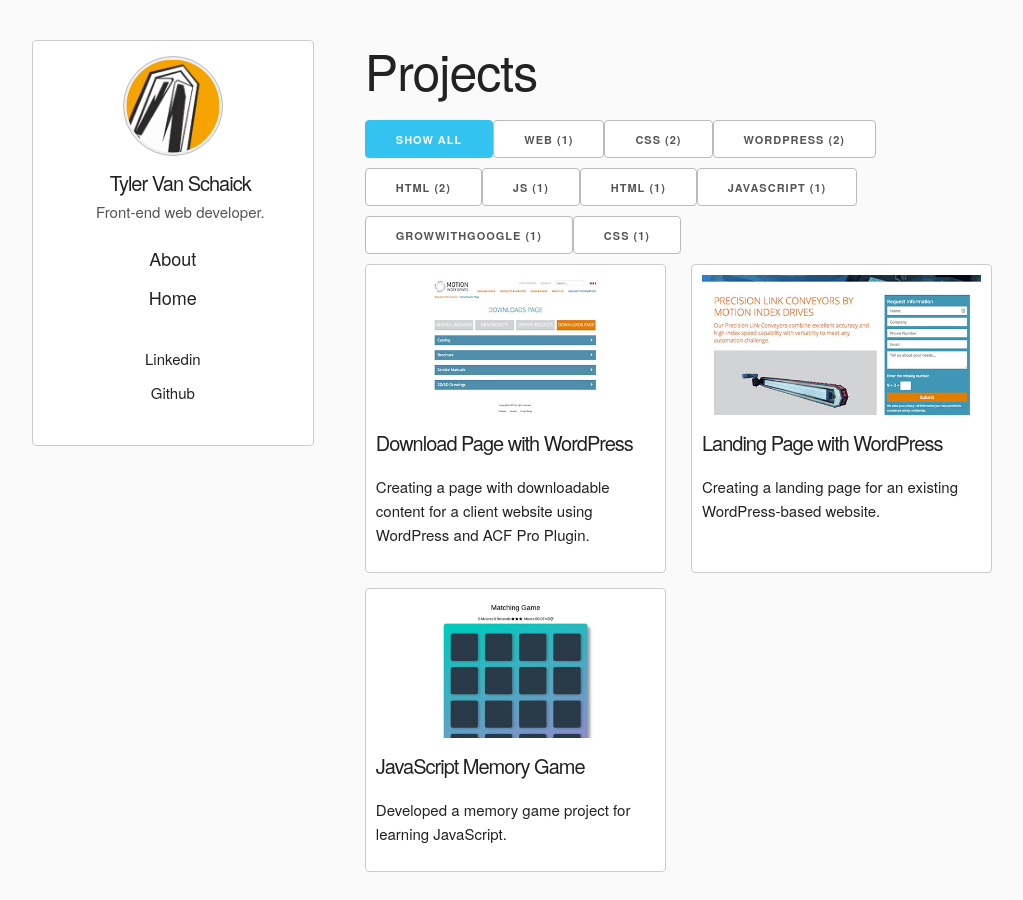
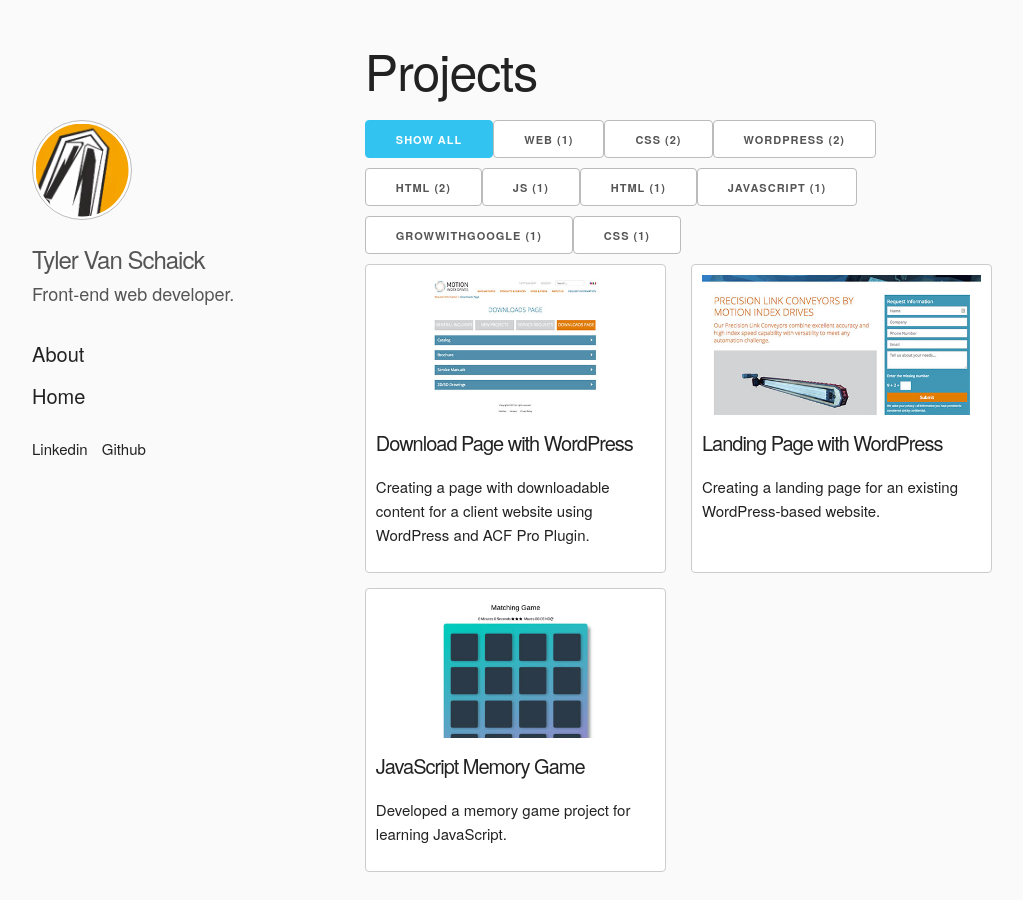
Before and after one commit to tyler-vs/tyler-vs.github.io, a Jekyll site: the page built from index.html, in a window 1280 px wide. Shown: the whole page, without its empty margins (128-1151 px from the left). Built offline with Jekyll 4.4.1, drawn with Linux system fonts in a browser that asks for light colours; nearby versions of some CDN libraries.

Commit message:
feat: fix sidebar and main css

```diff
--- a/_includes/sidebar.html
+++ b/_includes/sidebar.html
@@ -1,13 +1,18 @@
 <header class="three columns site-sidebar">
-  <a class="site-info" href="{{site.baseurl}}/index.html" title="{{site.title}}">
+  <div class="site-sidebar-inner">
+
+  <div class="side-sidebar-module side-sidebar-module--info">
+    <a href="{{site.baseurl}}/index.html" title="{{site.title}}">
       <img class="site-logo" src="{{site.baseurl}}/img/logo.jpg" alt="">
       <div class="site-logo-inner">
         <h1 class="site-title">{{site.title}}</h1>
         <p class="site-tagline">{{site.description}}</p>
       </div>
     </a>
+  </div>
 
-  <ul class="site-links">
+  <nav class="site-sidebar-module site-sidebar-module--menu">
+    <ul>
       {% comment %}
       Generate the site's navigation by assigning all of the
       sites available pages into a variable and then looping
@@ -30,8 +35,8 @@
           Add conditional to add a class when current page.
           {% endcomment %}
 
-        <li class="{% if page.url == node.url %}current{% endif %}">
-          <a href="{{node.url}}" class="nav__link">
+          <li class="site-nav-item {% if page.url == node.url %}site-nav-item--current{% endif %}">
+            <a class="site-nav-link" href="{{node.url}}">
               {{node.title}}
             </a>
           </li>
@@ -39,12 +44,17 @@
           {% endif %}
         {% endif %}
       {% endfor %}
-  </ul><!-- /.site-links -->
+    </ul>
+  </nav>
 
-  <ul class="site-links site-links__social">
+  <nav class="site-sidebar-module site-sidebar-module--social">
+    <ul>
       {% for social_account in site.social_accounts %}
-      <li><a href="{{social_account[1]}}" target="_blank">{{social_account[0] | capitalize}}</a></li>
+        <li class="site-nav-item">
+          <a class="site-nav-link" href="{{social_account[1]}}" target="_blank">{{social_account[0] | capitalize}}</a>
+        </li>
       {% endfor %}
-  </ul><!-- /.site-links -->
-
+    </ul>
+  </nav>
+  </div>
 </header><!-- /.site-sidebar -->
--- a/css/main.css
+++ b/css/main.css
@@ -138,8 +138,15 @@ button,
 
 /* Add spacing to top */
 .site {
-  margin-top: 4rem;
+  margin-top: 1rem;
 }
+
+@media (min-width: 550px) {
+  .site {
+    margin-top: 4rem;
+  }
+}
+
 
 
 /*
@@ -147,130 +154,119 @@ button,
  */
 
 .site-sidebar {
-  display: flex;
-  flex-direction: column;
-  align-items: center;
-  justify-content: space-between;
-
-
-  padding: 1.5rem .5rem .5rem;
-  margin-bottom: 1.5rem;
-
-  text-align: center;
-  background: #fff;
-  border: 1px solid #ccc;
-  border-radius: 4px;
+  margin-top: 2rem;
 }
-
-/* On tablet and larger, fix the left sidebar position. */
 @media (min-width: 550px) {
   .site-sidebar {
     position: fixed;
-    align-items: space-between;
+    margin-top: 8rem;
   }
 }
 
-/* Remove underline on hover state for sidebar links. */
-.site-sidebar a:hover {
+/*
+ * Sidebar info
+ */
+
+.side-sidebar-module.side-sidebar-module--info {
+  display: flex;
+  justify-content: center;
+  margin-bottom: 2.5rem;
+}
+
+.side-sidebar-module.side-sidebar-module--info a {
+  display: flex;
+  flex-direction: row;
+  align-items: center;
   text-decoration: none;
 }
-
-/* On mobile make site into into a row instead of column. */
-.site-info {
-  display: flex;
-  flex-direction: row;
-  justify-content: center;
-  align-items: center;
-  width: 100%;
-  text-decoration: none;
-  color: inherit;
-  margin-bottom: 1.5rem;
-}
-
-/* On larger screens turn the row insto a column.  */
 @media (min-width: 550px) {
-  .site-info {
+  .side-sidebar-module.side-sidebar-module--info {
+    justify-content: flex-start;
+  }
+  .side-sidebar-module.side-sidebar-module--info a {
     flex-direction: column;
+    align-items: flex-start;
   }
 }
-
-/* Align text to left on mobile screen and inline with site logo. */
-.site-info .site-logo-inner {
-  display: inline-block;
-  padding-left: 1.5rem;
-  text-align: left;
-}
-
-/* On screens larger than mobile, center the text. */
-@media (min-width: 550px) {
-  .site-info .site-logo-inner {
-    text-align: center;
-  }
-}
-
 
 /*
  * Site logo
  */
 
+/*
+ * 1. Smaller on mobile.
+ * 2. Remove bottom margin.
+ * 3. Theming
+ */
 .site-logo {
-  width: 70px;
-  height: 70px;
-
-  margin-bottom: 0;
-  padding: 0.25rem;
-
-
-  border-radius: 50%;
-  border: 1px solid #bbb;
-  background: #efefef;
+  width: 70px;  /* 1. */
+  height: 70px; /* 1. */
+  margin-bottom: 0; /* 2. */
+  padding: 0.25rem; /* 3. */
+  border-radius: 50%; /* 3. */
+  border: 1px solid #bbb; /* 3. */
+  background: white; /* 3. */
 }
-
-/* Make he logo larger on larger screen sizes and add bottom spacing. */
 @media (min-width: 550px) {
   .site-logo {
     width: 100px;
     height: 100px;
-    margin-bottom: 1.5rem;
+    margin-bottom: 2.5rem;
   }
 }
 
-/* Site title */
-.site-title {
-  font-size: 20px;
+/* Spacing between logo and text */
+.site-logo-inner {
+  margin-left: 1.5rem;
+}
+@media (min-width: 550px) {
+  .site-logo-inner {
+    margin-left: 0;
+  }
 }
 
+/* Site title font size */
+.site-title {
+  font-size: 2.4rem;
+  font-size: 24px;
+}
 
-/* Add bottom spacing. */
+/* Site tagling font size */
+.site-tagline {
+  font-size: 1.8rem;
+  font-size: 18px;
+}
+
+/* Add bottom spacing (helps align to logo) */
 .site-title,
 .site-tagline {
- margin-bottom: .5rem;
-}
-
-/* theming */
-.site-tagline {
+  margin-bottom: .5rem;
   color: #555;
 }
-
 
 /* Remove list dots */
 .site-sidebar ul {
   list-style-type: none;
 }
 
-.site-sidebar li a:not(:hover) {
+.site-sidebar li a {
+  text-decoration: none;
   color: inherit;
-  text-decoration: none;
 }
 
 .site-sidebar li a:hover {
   text-decoration: none;
 }
 
-/* make navigation items slightly larger font size
-   except social media links */
-.site-links:not(.site-links__social) {
-  font-size: 1.8rem;
+.site-sidebar-module.site-sidebar-module--menu li {
+  font-size: 2rem;
+}
+
+.site-sidebar-module.site-sidebar-module--social li {
+   display: inline;
+}
+.site-sidebar-module.site-sidebar-module--social li a {
+  margin-right: 1rem;
 }
 
 
@@ -279,6 +275,15 @@ button,
  */
 
 #gallery {}
+
+#buttons {
+  display: none !important;
+}
+@media (min-width: 550px) {
+  #buttons {
+    display: block !important;
+  }
+}
 
 /* Cards  */
 .cards {
```
Lines whose indentation alone changed are shown as unchanged.
